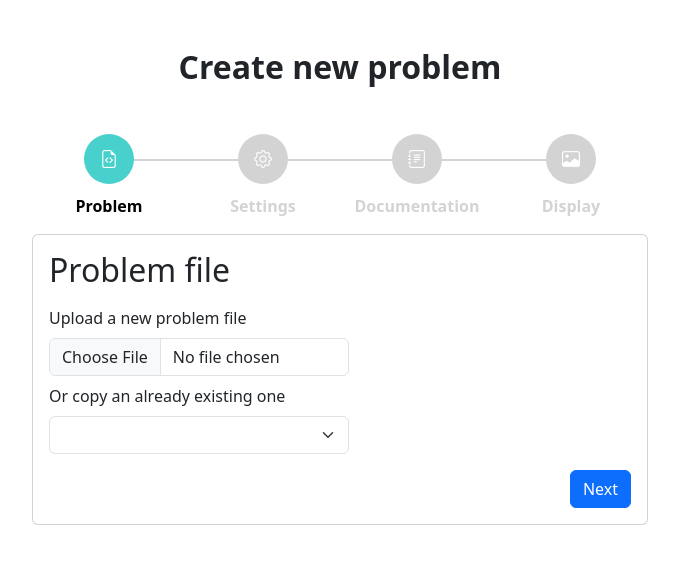
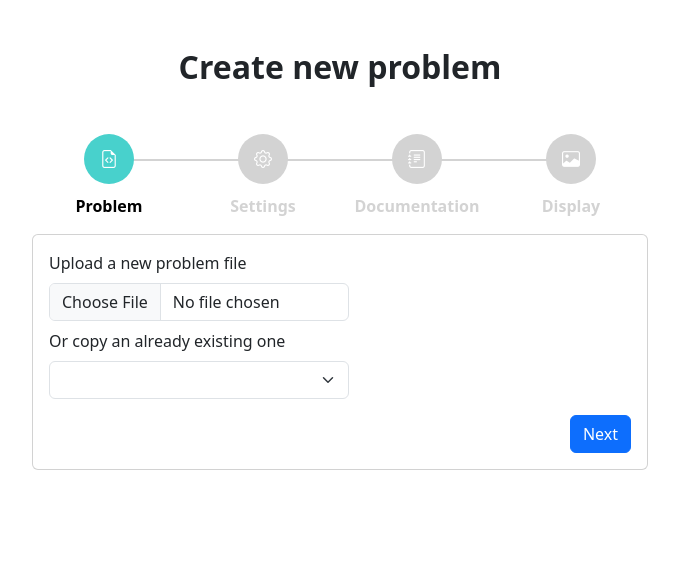
Before and after one commit to Benezivas/algobattle-web, a Python web app: template algobattle_web/templates/problem_create.jinja in a window 1280 px wide. Shown: the part 62-626 px from the top of the page, without its empty margins (300-979 px from the left). Run offline with Jinja, Linux system fonts and the light colour scheme; the template is opened without the code that fills it, so the values that code supplies are empty; some libraries are stand-ins or nearby versions.

Commit message:
remove card titles

```diff
--- a/algobattle_web/templates/problem_create.jinja
+++ b/algobattle_web/templates/problem_create.jinja
@@ -34,7 +34,6 @@
         </ul>
         <div class="card">
           <form v-if="page == 0" id="file_form" ref="file_form" class="card-body" @submit.prevent="send_file" novalidate>
-            <h2 class="card-title mb-3">Problem file</h2>
             <div class="alert alert-danger" role="alert" v-if="error == 'missing'">
               Select either a problem file to upload, or an already existing problem to copy.
             </div>
@@ -58,7 +57,6 @@
 
 
           <form v-if="page == 1" id="settings_form" ref="settings_form" class="card-body" @submit.prevent="next('settings_form')">
-            <h2 class="card-tile">Settings</h2>
             <div class="mb-3">
               <label for="context_sel" class="form-label">Context</label>
               <select class="form-select w-em" id="context_sel" name="context" required v-model="context" @change="check_name">
@@ -95,7 +93,6 @@
 
 
           <form v-if="page == 2" id="docs_form" ref="docs_form" class="card-body" @submit.prevent="next('docs_form')">
-            <h2 class="card-tile">Documentation</h2>
             <div class="mb-3">
               <label for="desc_file" class="form-label">Description file</label>
               <input type="file" name="description" class="form-control w-em" id="desc_file"/>
@@ -115,7 +112,6 @@
 
 
           <form v-if="page == 3" id="display_form" ref="display_form" class="card-body" @submit.prevent="send_all">
-            <h2 class="card-tile">Customize problem card</h2>
             <div class="row">
               <div class="col-5">
                 <div class="alert alert-danger" role="alert" v-if="error == 'server'">
@@ -139,6 +135,7 @@
                 </div>
               </div>
               <div class="col-7">
+                <h3>Problem card</h3>
                 <div class="card m-2 border border-5" style="width: 18rem; height: 24rem;" :style="{borderColor: color + ' !important'}">
                   <img v-if="img_file" :src="img_url" class="card-img-top object-fit-cover" style="height: 10.125rem" :style="{backgroundColor: color + ' !important'}" :alt="img_alt">
                   <div class="card-body d-flex flex-column" style="height: 13.5rem">
```
